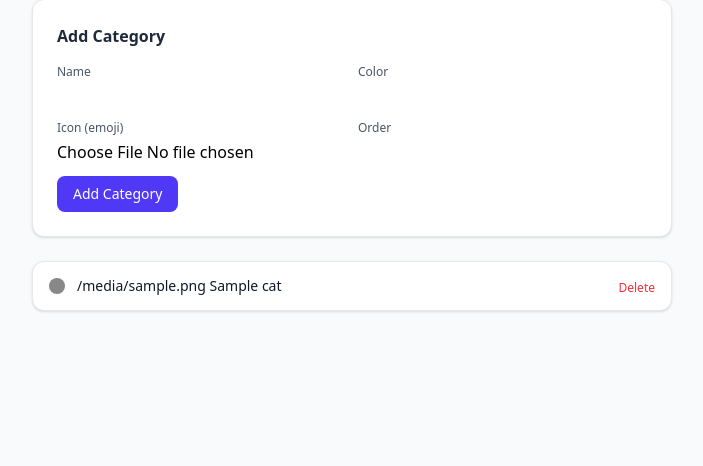
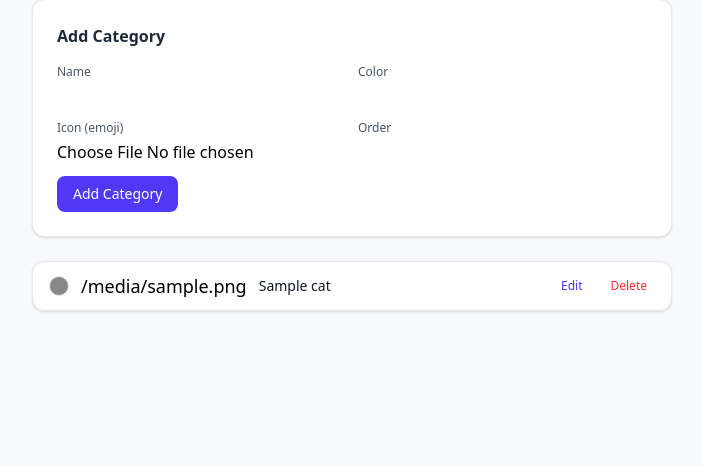
Before and after one commit to jdgsmallwood/time-track, a Django app: template templates/core/categories.html in a window 1280 px wide. Shown: the part 153-619 px from the top of the page, without its empty margins (288-991 px from the left). Run offline with Django 5.2, Linux system fonts and the light colour scheme; the template is opened without the code that fills it: most values are stand-ins (such as "Sample title", 1, 10 or a date in 2020); form fields are guessed from the names that the template uses; style sheets or scripts are compiled from the project's sources.

Commit message:
Add inline edit form for category colour and emoji
Each category row now has an Edit button that expands an inline form
with colour picker, emoji, name and order fields. CategoryUpdateView
redirects after save instead of re-rendering the full page.

Co-Authored-By: Claude Sonnet 4.6 <noreply@anthropic.com>

```diff
--- a/src/timetrack/core/views.py
+++ b/src/timetrack/core/views.py
@@ -103,15 +103,14 @@ class CategoryListView(View):
 
 class CategoryUpdateView(View):
     def post(self, request, pk):
+        from django.shortcuts import redirect
         from .forms import CategoryForm
 
         cat = Category.objects.get(pk=pk)
         form = CategoryForm(request.POST, instance=cat)
         if form.is_valid():
             form.save()
-        return render(
-            request, "core/categories.html", {"categories": Category.objects.all()}
-        )
+        return redirect("/settings/categories/")
 
     def delete(self, request, pk):
         Category.objects.filter(pk=pk).delete()
--- a/templates/core/categories.html
+++ b/templates/core/categories.html
@@ -6,7 +6,7 @@
 
   <div class="bg-white rounded-xl shadow-sm border border-gray-200 p-6 mb-6">
     <h2 class="font-semibold text-gray-800 mb-4">Add Category</h2>
-    <form method="post" class="space-y-3">
+    <form method="post" action="/settings/categories/" class="space-y-3">
       {% csrf_token %}
       <div class="grid grid-cols-2 gap-3">
         <div>
@@ -36,18 +36,60 @@
 
   <div class="bg-white rounded-xl shadow-sm border border-gray-200 divide-y divide-gray-100">
     {% for cat in categories %}
-    <div class="flex items-center gap-3 px-4 py-3">
-      <div class="w-4 h-4 rounded-full flex-shrink-0" style="background:{{ cat.color }}"></div>
-      <span class="flex-1 text-sm font-medium text-gray-900">{{ cat.icon }} {{ cat.name }}</span>
-      <form method="post" action="/settings/categories/{{ cat.pk }}/" class="inline">
-        {% csrf_token %}
-        <button type="submit"
+    <div x-data="{ editing: false }">
+      {# Summary row #}
+      <div class="flex items-center gap-3 px-4 py-3">
+        <div class="w-5 h-5 rounded-full flex-shrink-0 border border-gray-200" style="background:{{ cat.color }}"></div>
+        <span class="text-lg leading-none">{{ cat.icon }}</span>
+        <span class="flex-1 text-sm font-medium text-gray-900">{{ cat.name }}</span>
+        <button @click="editing = !editing"
+                class="text-xs text-indigo-600 hover:text-indigo-800 font-medium px-2 py-1 rounded hover:bg-indigo-50">
+          Edit
+        </button>
+        <button
           hx-delete="/settings/categories/{{ cat.pk }}/"
           hx-confirm="Delete '{{ cat.name }}'?"
-          hx-target="closest div"
+          hx-target="closest [x-data]"
           hx-swap="outerHTML"
-          class="text-xs text-red-500 hover:text-red-700">Delete</button>
-      </form>
+          class="text-xs text-red-500 hover:text-red-700 font-medium px-2 py-1 rounded hover:bg-red-50">
+          Delete
+        </button>
+      </div>
+
+      {# Inline edit form #}
+      <div x-show="editing" x-cloak x-transition class="px-4 pb-4 bg-gray-50 border-t border-gray-100">
+        <form method="post" action="/settings/categories/{{ cat.pk }}/" class="pt-3 space-y-3">
+          {% csrf_token %}
+          <div class="grid grid-cols-2 gap-3">
+            <div>
+              <label class="block text-xs font-medium text-gray-600 mb-1">Name</label>
+              <input type="text" name="name" value="{{ cat.name }}" class="form-input w-full text-sm">
+            </div>
+            <div>
+              <label class="block text-xs font-medium text-gray-600 mb-1">Color</label>
+              <input type="color" name="color" value="{{ cat.color }}" class="h-9 w-full rounded border border-gray-300 cursor-pointer p-0.5">
+            </div>
+          </div>
+          <div class="grid grid-cols-2 gap-3">
+            <div>
+              <label class="block text-xs font-medium text-gray-600 mb-1">Icon (emoji)</label>
+              <input type="text" name="icon" value="{{ cat.icon }}" class="form-input w-full text-sm" placeholder="e.g. 🏃">
+            </div>
+            <div>
+              <label class="block text-xs font-medium text-gray-600 mb-1">Order</label>
+              <input type="number" name="order" value="{{ cat.order }}" class="form-input w-full text-sm">
+            </div>
+          </div>
+          <div class="flex gap-2">
+            <button type="submit" class="bg-indigo-600 text-white text-sm font-medium px-4 py-1.5 rounded-lg hover:bg-indigo-700">
+              Save
+            </button>
+            <button type="button" @click="editing = false" class="text-sm text-gray-500 hover:text-gray-700 px-3 py-1.5">
+              Cancel
+            </button>
+          </div>
+        </form>
+      </div>
     </div>
     {% empty %}
     <p class="px-4 py-6 text-sm text-gray-500 text-center">No categories yet.</p>
```
